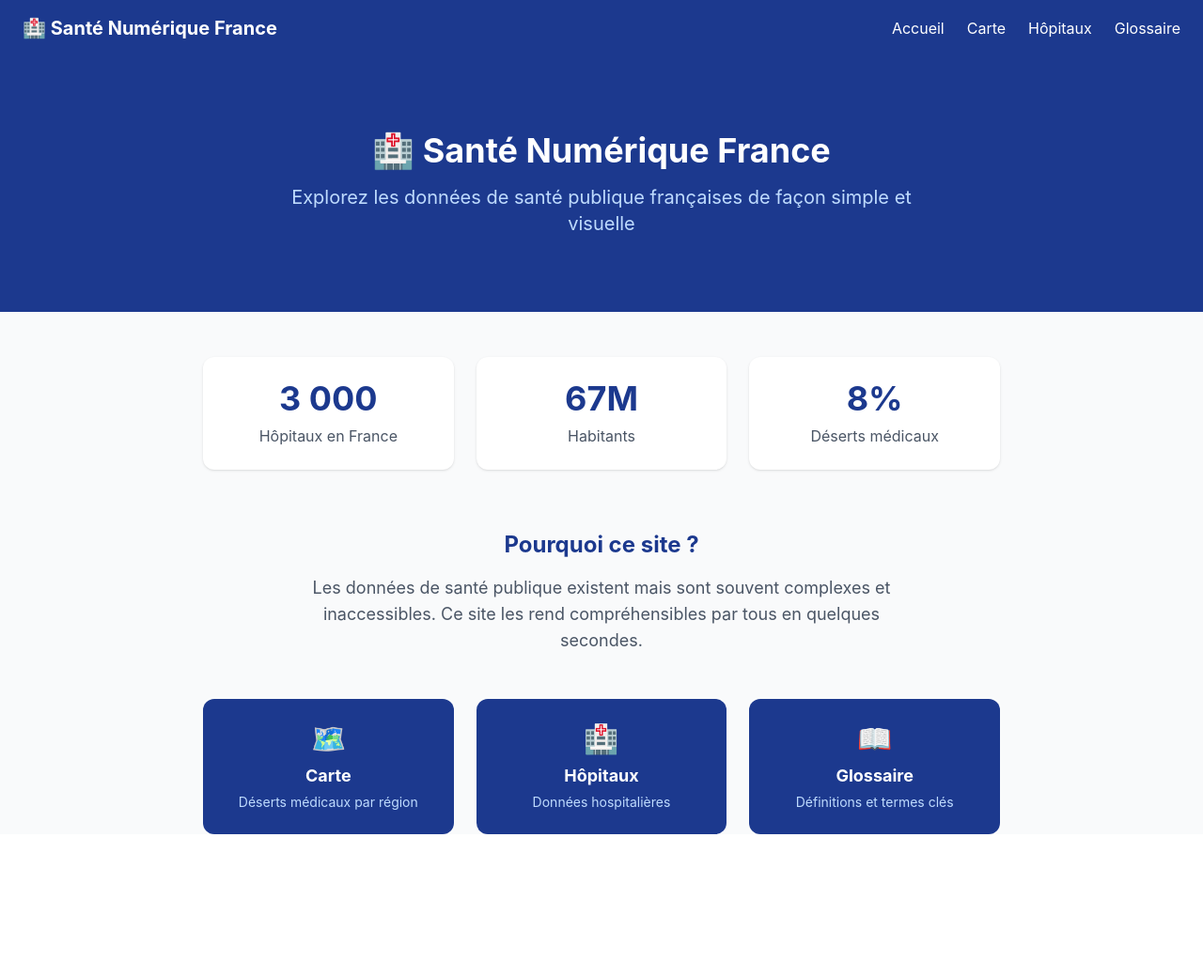
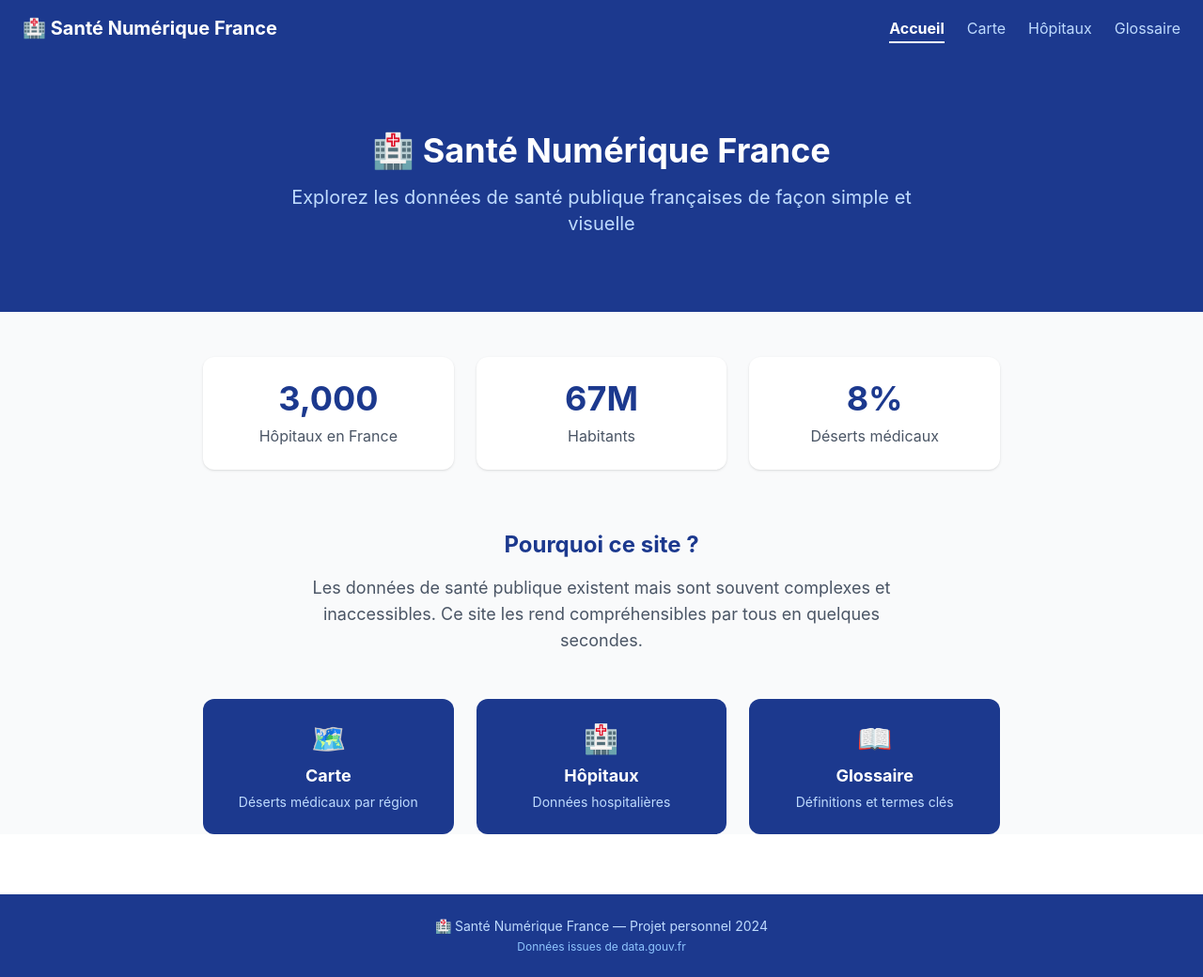
Before and after one commit to dioufndeyefatou623-web/sante-numerique-france, a React (Vite) app: page / in a window 1280 px wide. Shown: the whole page at 94% size. Before the commit the page ends 952 px from the top, so only its background shows below. Built offline with nearby package versions, Linux system fonts and the light colour scheme.

Commit message:
amélioration design - footer, navbar active, animation chiffres

```diff
--- a/src/App.jsx
+++ b/src/App.jsx
@@ -1,5 +1,6 @@
 import { BrowserRouter, Routes, Route } from 'react-router-dom'
 import Navbar from './components/Navbar'
+import Footer from './components/Footer'
 import Accueil from './pages/Accueil'
 import Carte from './pages/Carte'
 import Hopitaux from './pages/Hopitaux'
@@ -8,13 +9,18 @@ import Glossaire from './pages/Glossaire'
 function App() {
   return (
     <BrowserRouter>
+      <div className="flex flex-col min-h-screen">
         <Navbar />
+        <main className="flex-1">
           <Routes>
             <Route path="/" element={<Accueil />} />
             <Route path="/carte" element={<Carte />} />
             <Route path="/hopitaux" element={<Hopitaux />} />
             <Route path="/glossaire" element={<Glossaire />} />
           </Routes>
+        </main>
+        <Footer />
+      </div>
     </BrowserRouter>
   )
 }
--- /dev/null
+++ b/src/components/Footer.jsx
@@ -0,0 +1,14 @@
+function Footer() {
+  return (
+    <footer className="bg-blue-900 text-white text-center py-6 mt-auto">
+      <p className="text-blue-200 text-sm">
+        🏥 Santé Numérique France — Projet personnel 2024
+      </p>
+      <p className="text-blue-300 text-xs mt-1">
+        Données issues de data.gouv.fr
+      </p>
+    </footer>
+  )
+}
+
+export default Footer
--- a/src/components/Navbar.jsx
+++ b/src/components/Navbar.jsx
@@ -1,14 +1,21 @@
-import { Link } from 'react-router-dom'
+import { Link, useLocation } from 'react-router-dom'
 
 function Navbar() {
+  const location = useLocation()
+
+  const linkClass = (path) =>
+    location.pathname === path
+      ? "text-white font-bold border-b-2 border-white pb-1"
+      : "text-blue-200 hover:text-white"
+
   return (
     <nav className="bg-blue-900 text-white px-6 py-4 flex justify-between items-center">
       <h1 className="text-xl font-bold">🏥 Santé Numérique France</h1>
       <ul className="flex gap-6">
-        <li><Link to="/" className="hover:text-blue-300">Accueil</Link></li>
-        <li><Link to="/carte" className="hover:text-blue-300">Carte</Link></li>
-        <li><Link to="/hopitaux" className="hover:text-blue-300">Hôpitaux</Link></li>
-        <li><Link to="/glossaire" className="hover:text-blue-300">Glossaire</Link></li>
+        <li><Link to="/" className={linkClass("/")}>Accueil</Link></li>
+        <li><Link to="/carte" className={linkClass("/carte")}>Carte</Link></li>
+        <li><Link to="/hopitaux" className={linkClass("/hopitaux")}>Hôpitaux</Link></li>
+        <li><Link to="/glossaire" className={linkClass("/glossaire")}>Glossaire</Link></li>
       </ul>
     </nav>
   )
--- a/src/pages/Accueil.jsx
+++ b/src/pages/Accueil.jsx
@@ -1,4 +1,29 @@
 import { Link } from 'react-router-dom'
+import { useState, useEffect } from 'react'
+
+function AnimatedNumber({ target }) {
+  const [count, setCount] = useState(0)
+
+  useEffect(() => {
+    let start = 0
+    const duration = 2000
+    const increment = target / (duration / 16)
+
+    const timer = setInterval(() => {
+      start += increment
+      if (start >= target) {
+        setCount(target)
+        clearInterval(timer)
+      } else {
+        setCount(Math.floor(start))
+      }
+    }, 16)
+
+    return () => clearInterval(timer)
+  }, [target])
+
+  return <span>{count.toLocaleString()}</span>
+}
 
 function Accueil() {
   return (
@@ -14,23 +39,29 @@ function Accueil() {
         </p>
       </div>
 
-      {/* Chiffres clés */}
+      {/* Chiffres clés animés */}
       <div className="grid grid-cols-3 gap-6 max-w-4xl mx-auto mt-12 px-6">
         <div className="bg-white rounded-xl shadow p-6 text-center">
-          <p className="text-4xl font-bold text-blue-900">3 000</p>
+          <p className="text-4xl font-bold text-blue-900">
+            <AnimatedNumber target={3000} />
+          </p>
           <p className="text-gray-600 mt-2">Hôpitaux en France</p>
         </div>
         <div className="bg-white rounded-xl shadow p-6 text-center">
-          <p className="text-4xl font-bold text-blue-900">67M</p>
+          <p className="text-4xl font-bold text-blue-900">
+            <AnimatedNumber target={67} />M
+          </p>
           <p className="text-gray-600 mt-2">Habitants</p>
         </div>
         <div className="bg-white rounded-xl shadow p-6 text-center">
-          <p className="text-4xl font-bold text-blue-900">8%</p>
+          <p className="text-4xl font-bold text-blue-900">
+            <AnimatedNumber target={8} />%
+          </p>
           <p className="text-gray-600 mt-2">Déserts médicaux</p>
         </div>
       </div>
 
-      {/* Section description */}
+      {/* Description */}
       <div className="max-w-4xl mx-auto mt-16 px-6 text-center">
         <h2 className="text-2xl font-bold text-blue-900 mb-4">
           Pourquoi ce site ?
```
Lines whose indentation alone changed are shown as unchanged.
